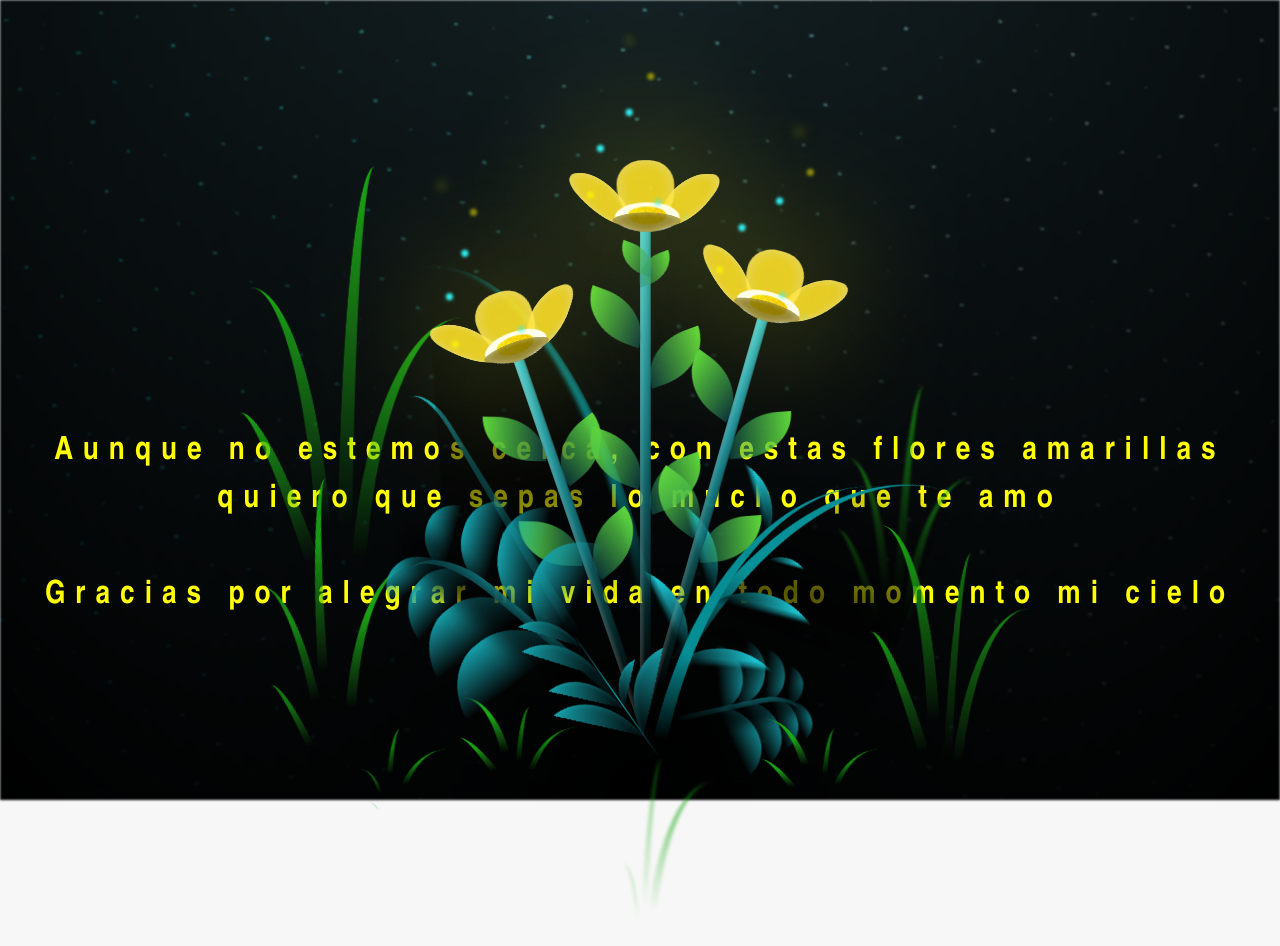
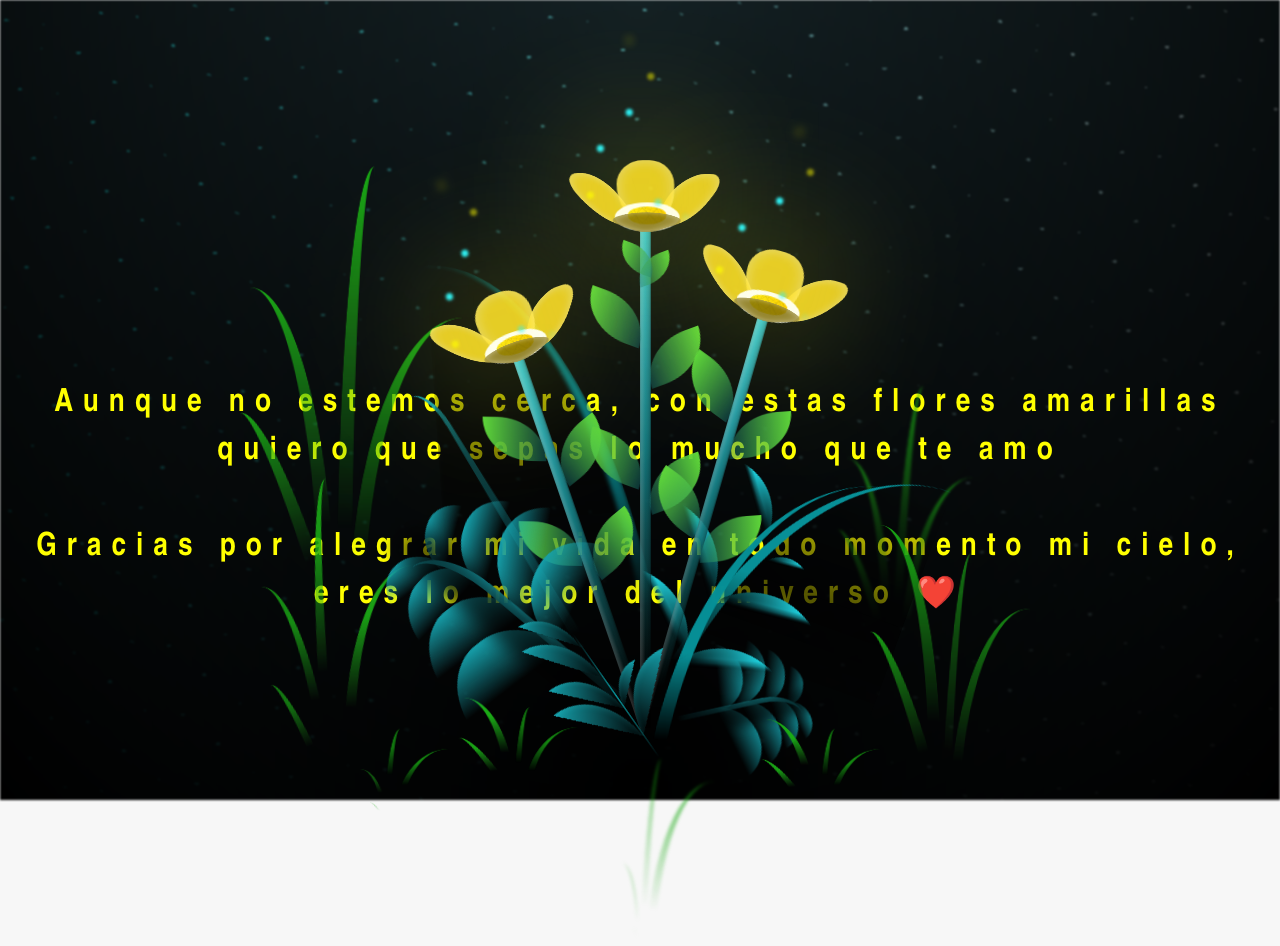
Before and after one commit to ReadyPancake420/Flowers, a plain HTML site: page flower.html in a window 1280 px wide. Drawn offline with Linux system fonts and the light colour scheme.

Commit message:
Update flower.html

```diff
--- a/flower.html
+++ b/flower.html
@@ -14,7 +14,7 @@
 
     </div>
     <h1 class="titulo">Aunque no estemos cerca, con estas flores amarillas quiero que sepas lo mucho que te amo <br> <br>
-      Gracias por alegrar mi vida en todo momento mi cielo </h1>
+      Gracias por alegrar mi vida en todo momento mi cielo, eres lo mejor del universo ❤️ </h1>
 
     <div class="night"></div>
     <div class="flowers">
```
